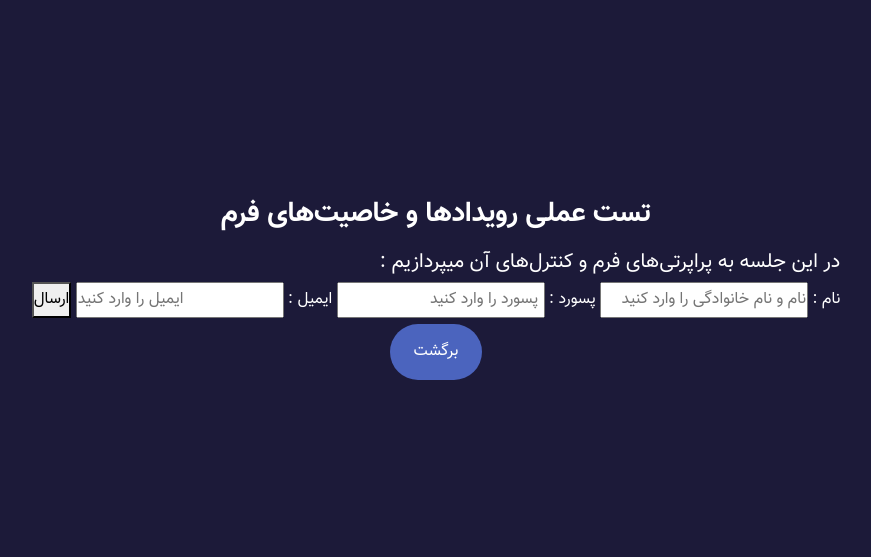
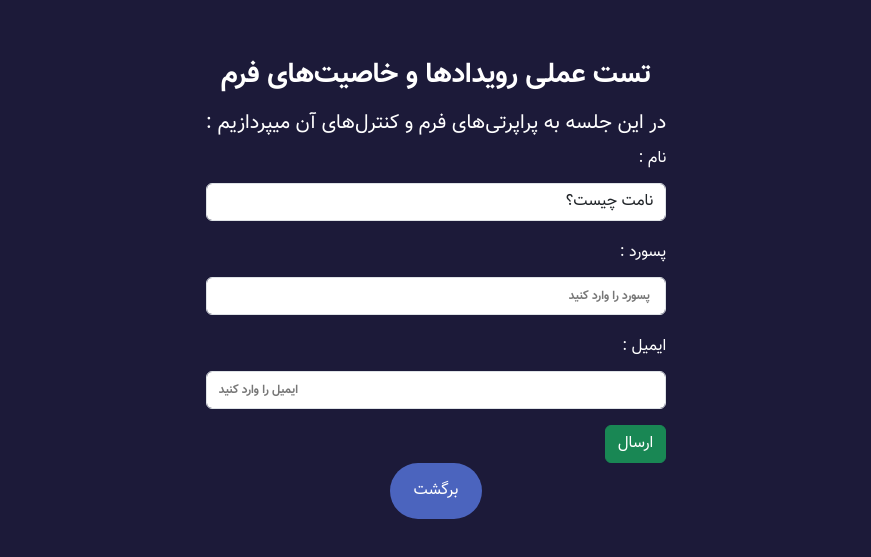
Before and after one commit to farshid117/javaScript-Exercise, a website: page pages/intermediate-level/5-form.html in a window 1280 px wide. Shown: the part 117-674 px from the top of the page, without its empty margins (204-1075 px from the left). Drawn offline with Linux system fonts and the light colour scheme.

Commit message:
test form&control Property

```diff
--- a/pages/intermediate-level/5-form.html
+++ b/pages/intermediate-level/5-form.html
@@ -39,6 +39,11 @@
         color: #fff;
     }
 
+    input::placeholder {
+        font-size: 12px !important;
+        font-weight: bold;
+        color: #777 !important;
+    }
 </style>
 <!-- //todo: body section -->
 
@@ -49,15 +54,23 @@
                 <h3 class="text-center fw-bold">تست عملی رویدادها و خاصیت‌های فرم</h3>
                 <h5>در این جلسه به پراپرتی‌های فرم و کنترل‌های آن میپردازیم :</h5>
 
-                <form action="" method="get">
+                <form action="" method="get" class="myform" id="myform" name="my-form">
                     <label for="full-name" class="form-label">نام : </label>
-                    <input type="text" class="from-control" id="full-name" placeholder="نام و نام خانوادگی را وارد کنید">
-                    <label for="password-num" class="form-label">پسورد : </label>
-                    <input type="password" class="from-control" id="password-num" placeholder=" پسورد را وارد کنید">
-                    <label for="email-address" class="form-label">ایمیل : </label>
-                    <input type="email" class="from-control" id="email-address" placeholder="ایمیل را وارد کنید">
+                    <input type="text"
+                           id="full-name"
+                           class="form-control"
+                           name="fname"
+                           value="نامت چیست؟"
+                           placeholder="نام و نام خانوادگی را وارد کنید"
+                    >
 
-                    <button type="submit">ارسال</button>
+                    <label for="password-num" class="form-label mt-3">پسورد : </label>
+                    <input type="password" class="form-control" name="pass" id="password-num"
+                        placeholder=" پسورد را وارد کنید">
+                    <label for="email-address" class="form-label mt-3">ایمیل : </label>
+                    <input type="email" class="form-control" name="mail" id="email-address"
+                        placeholder="ایمیل را وارد کنید">
+                    <button type="submit" class="btn btn-success mt-3">ارسال</button>
                 </form>
 
                 <div class="returnBtn text-center">
@@ -70,6 +83,32 @@
 
 <!-- //todo: script section -->
 <script>
+    const myForm1 = document.getElementsByClassName("myform")[0].elements["password-num"]; //HTMLCollection
+    //console.log("myForm1: ", myForm1);
+
+    const myForm2 = document.forms[0].elements //HTMLFormControllCollection --> like Array
+    //console.log("myForm2: ", myForm2);
+
+    const myForm3 = document.forms.myform.elements[2]; //Access by index
+    //console.log("Access by Index myForm3: ", myForm3);
+
+    const myForm4 = document.forms["my-form"].elements["full-name"]; //Access by id Attr
+    //console.log("Access by id Attr myForm4: ", myForm4);
+
+    const myForm5 = document.forms.myform.elements.fname; //Access by name Attr
+    console.log("Access by name Attr myForm5: ", myForm5);
+
+    const myForm6 = document.forms["my-form"].length //count of controls that exist in the form
+    //console.log("Length of myForm6 is: ", myForm6);
+
+
+    const inputName = document.forms.myform.elements.fname; //Access by name Attr
+    console.log("inputName.disabled",inputName.disabled)
+    console.log("inputName.readOnly",inputName.readOnly)
+    console.log("inputName.required",inputName.required)
+    console.log("inputName.form",inputName.form)
+    console.log("inputName.value",inputName.value)
+    console.log("inputName.tabIndex",inputName.tabIndex)
 
 
 </script>
```
Also changed, not shown: pages/intermediate-level/4-event-flow.html (+3 -3 lines).
